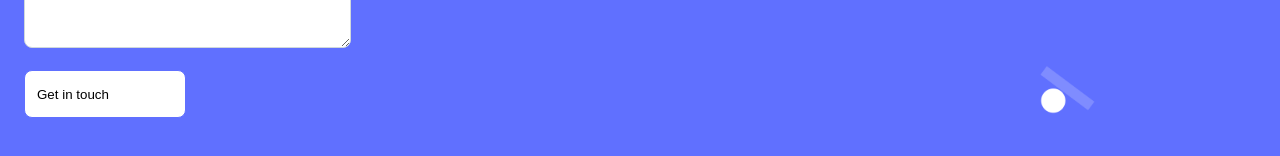
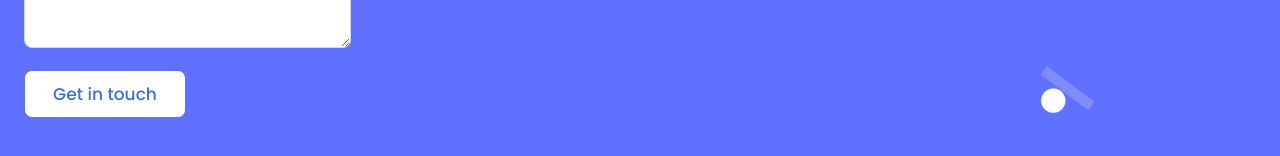
Before and after one commit to santitoot/finish-mobile-version, a website: page index.html in a window 1280 px wide. Shown: the part 4999-5155 px from the top of the page. Drawn offline with Linux system fonts and the light colour scheme.

Commit message:
add adding name attribute to all input elements and type=submit to button

```diff
--- a/index.html
+++ b/index.html
@@ -249,7 +249,7 @@
         <label for="message-box">
           <textarea id="message-box" placeholder="Please enter your message here" required maxlength="500"></textarea>
         </label>
-        <button class="el-botones">
+        <button type="submit" class="el-botones" name="submit">
           <p>Get in touch</p>
         </button>
         </div>
--- a/style.css
+++ b/style.css
@@ -646,6 +646,20 @@ textarea {
   margin-left: 24px;
 }
 
+.el-botones p {
+  display: flex;
+  justify-content: center;
+  align-items: center;
+  width: 150px;
+  height: 24px;
+  font-family: Poppins, sans-serif;
+  font-style: normal;
+  font-weight: 500;
+  font-size: 17px;
+  line-height: 24px;
+  color: #396df2;
+}
+
 .background {
   background-image: url(assets/contact-form.png);
   border-top-left-radius: 90px;
```
